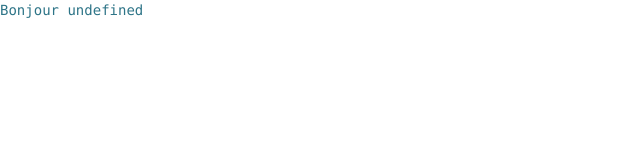
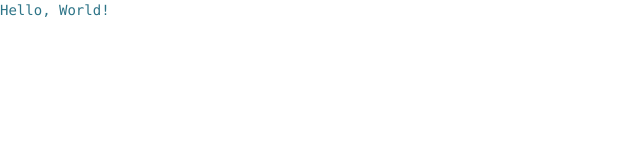
Before and after one commit to WildCodeSchool/2023-11-wns-bleu-g3, a Next.js app in the folder frontend/: page / in a window 1280 px wide. Shown: the top 160 px of the page, without its empty margins (0-640 px from the left). Built offline with nearby package versions, Linux system fonts and the light colour scheme.

Commit message:
logout ok + refacto homepage pour affichage conditionnel

```diff
--- a/frontend/src/pages/index.tsx
+++ b/frontend/src/pages/index.tsx
@@ -11,7 +11,7 @@ export default function Home() {
     <main>
       <div className="z-10 max-w-5xl w-full items-center justify-between font-mono text-sm lg:flex">
         <h1 className=" text-reef">
-          {`Bonjour ${user?.profile[0]?.nickname}` || "Hello, World!"}
+          {!user ? "Hello, World!" : `Bonjour ${user?.profile[0]?.nickname}`}
         </h1>
       </div>
     </main>
```
Also changed, not shown: 2 other files (tests, documents, lock files or other folders).
